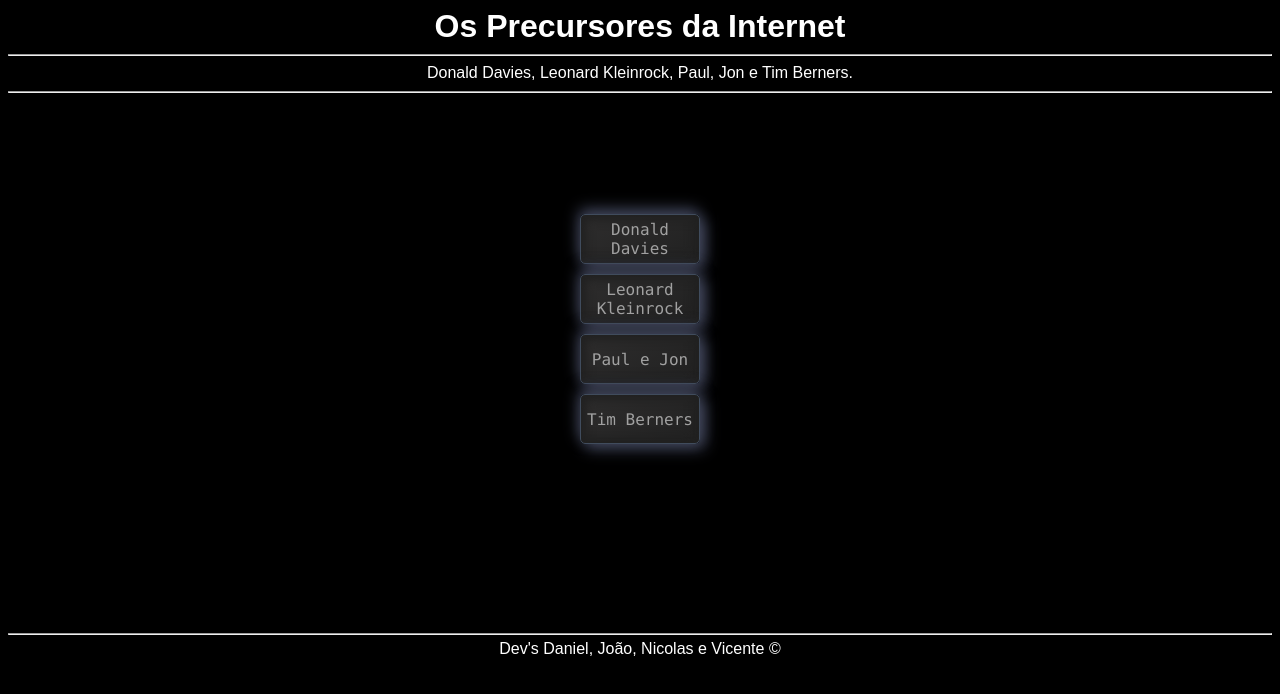
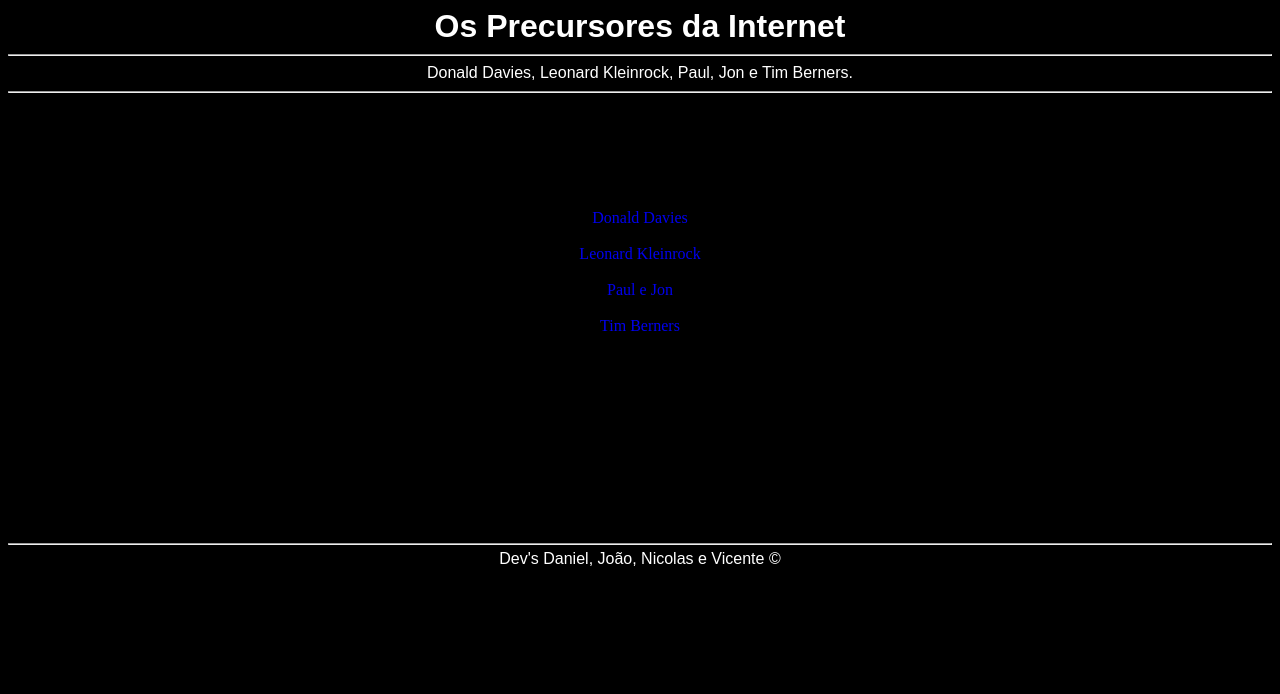
Before and after one commit to telles-DEV/Os-Precursores-da-Internet, a plain HTML site: page index.html in a window 1280 px wide. Drawn offline with Linux system fonts and the light colour scheme.

Commit message:
percursores

```diff
--- a/index.html
+++ b/index.html
@@ -4,10 +4,10 @@
 <head>
     <meta charset="UTF-8">
     <meta name="viewport" content="width=device-width, initial-scale=1.0">
+    <meta http-equiv="X-UA-Compatible" content="ie=edge">
     <link rel="stylesheet" href="style.css">
     <title>Lobby</title>
 </head>
-
 
 <body>
     <header>
@@ -17,10 +17,9 @@
         <hr>
         <p class="centro">Donald Davies, Leonard Kleinrock, Paul, Jon e Tim Berners.</p>
         <br>
+        <hr>
     </header>
-    <hr>
 
-</body>
     <br>
     <br>
     <br>
@@ -29,12 +28,16 @@
     <br>
 
     <nav class="centro">
-    <a href="meu site.html" class="button"><button>Donald Davies </button></a><br>
-    <a href="htmlvicente00.html" class="button"><button>Leonard Kleinrock</button></a><br>
-    <a href="jon postel & paul mockatepris2.html" class="button"><button>Paul e
-            Jon</button></a><br>
-    <a href="htmlsite (3).html" class="button"><button>Tim Berners</button></a><br>
+        <a href="meu site.html" class="button">Donald Davies</a><br>
+        <br>
+        <a href="htmlvicente00.html" class="button">Leonard Kleinrock</a><br>
+        <br>
+        <a href="jon postel & paul mockatepris2.html" class="button">Paul e Jon</a><br>
+        <br>
+        <a href="htmlsite (3).html" class="button">Tim Berners</a><br>
+        <br>
     </nav>
+
     <br>
     <br>
     <br>
@@ -53,16 +56,13 @@
     <br>
     <br>
     <br>
-<br>
-<br>
-<br>
-<br>
-<br>
+
     <hr>
     <footer>
         <div class="cima">
             <p class="final">Dev's Daniel, João, Nicolas e Vicente &copy;</p>
         </div>
     </footer>
+</body>
 
 </html>
```
Also changed, not shown: paul mockatepris2.html (+1 -1 lines). Lines whose indentation alone changed are shown as unchanged.
